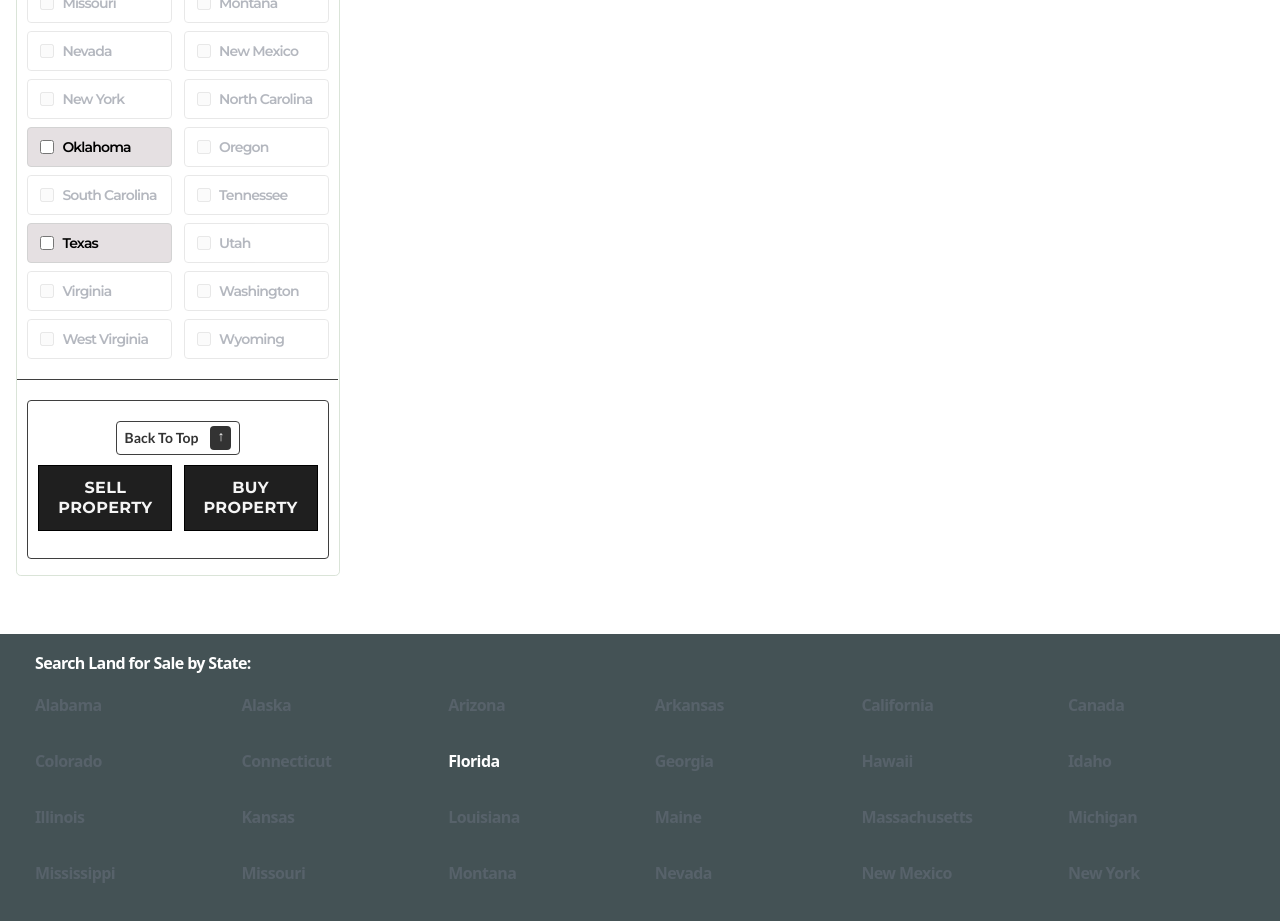
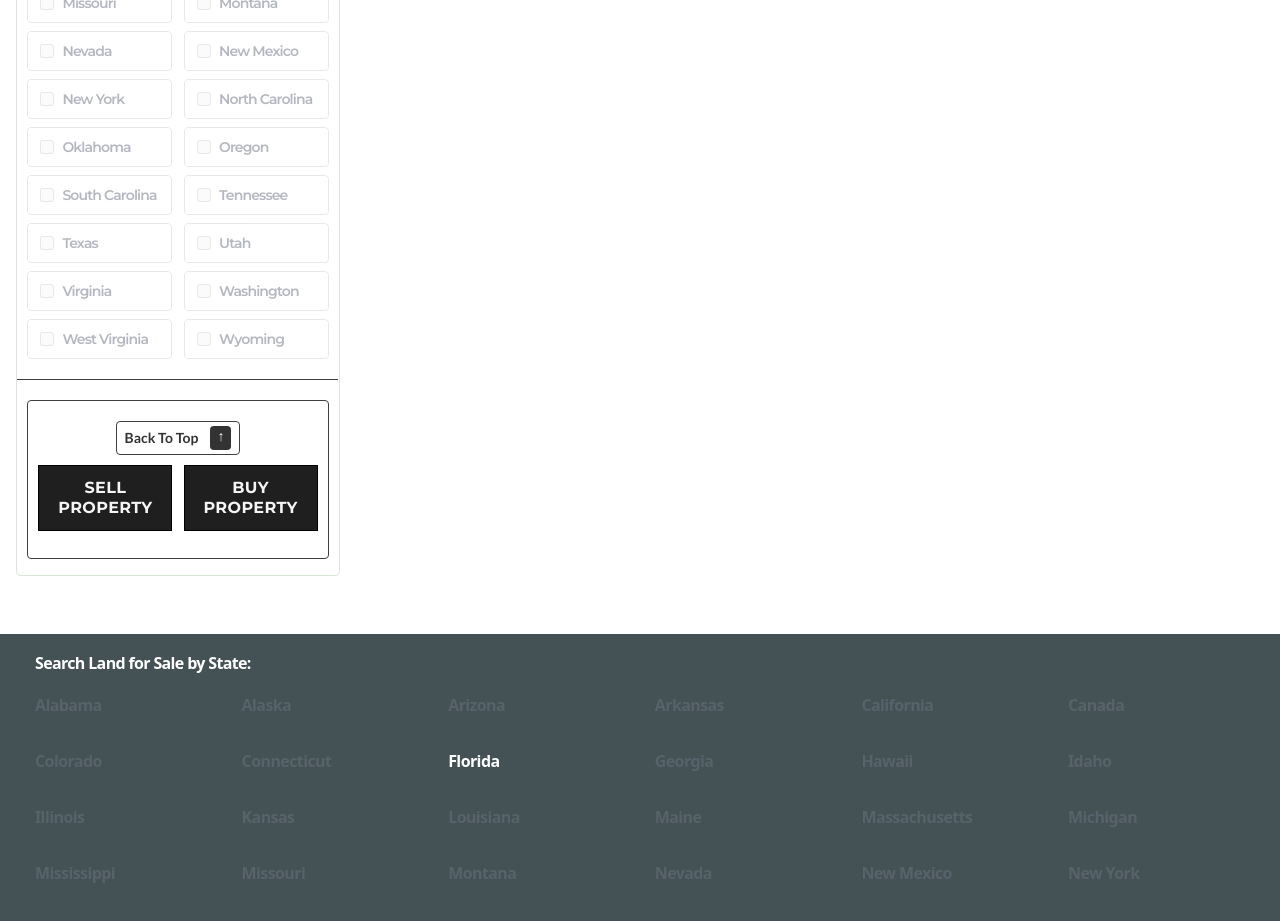
Before and after one commit to nyteksf/covered-bridge-seller-page, a React (Vite) app: page /land-for-sale in a window 1280 px wide. Shown: the part 1440-2361 px from the top of the page. Built offline with nearby package versions, Linux system fonts and the light colour scheme; no server answers; the database is empty.

Commit message:
Reduce state filter to florida only

```diff
--- a/src/components/SidebarFilters/StateFilter.jsx
+++ b/src/components/SidebarFilters/StateFilter.jsx
@@ -1,6 +1,6 @@
 import React from "react";
 
-const availableStates = ["Florida", "Texas", "Oklahoma"];
+const availableStates = ["Florida"];
 
 const allStates = [
   "Alabama",
```
